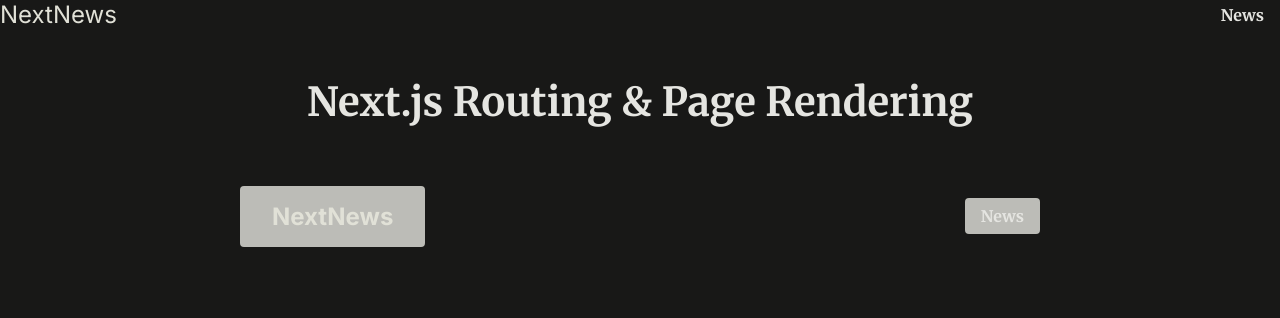
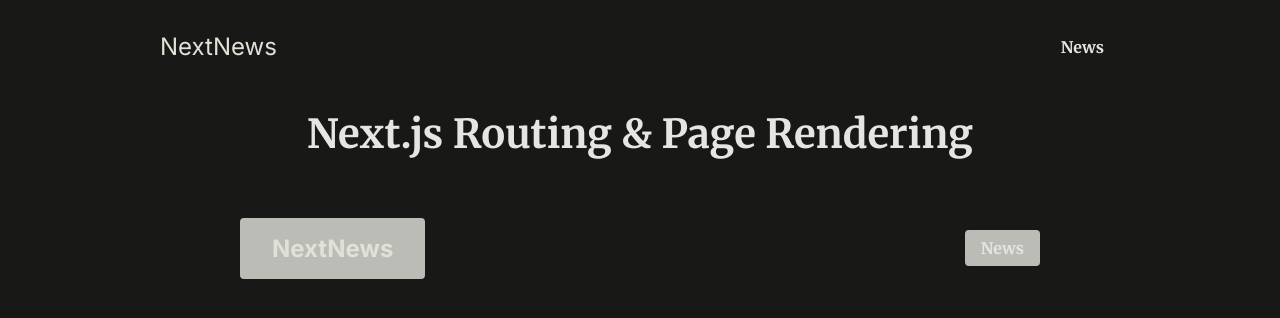
Before and after one commit to Muhammad0320/paper, a Next.js app: page / in a window 1280 px wide. Shown: the top 318 px of the page. Built offline with nearby package versions, Linux system fonts and the light colour scheme.

Commit message:
chore: update page

```diff
--- a/app/layout.js
+++ b/app/layout.js
@@ -10,7 +10,7 @@ export default function RootLayout({ children }) {
   return (
     <html lang="en">
       <body>
-        <div>
+        <div id="page">
           <MainHeader />
         </div>
         {children}
```
